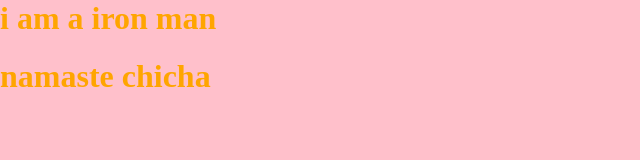
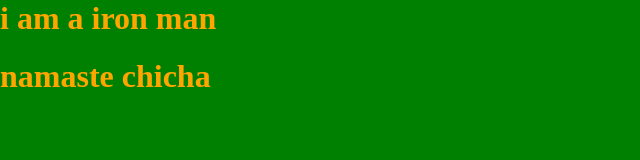
Before and after one commit to coderkarunakar/basic_htttp_server, a website: page index.html in a window 1280 px wide. Shown: the whole page, without its empty margins (0-640 px from the left). Drawn offline with Linux system fonts and the light colour scheme.

Commit message:
basic_http_server

```diff
--- a/index.html
+++ b/index.html
@@ -1,4 +1,4 @@
-<!-- //in this reading and serving a  html from a file  takes place..-->
+<!-- !-- //in this reading and serving a  html from a file  takes place.. -->
 
 <html>
     <head>
@@ -7,7 +7,7 @@
         <style>
             body{
                 margin:0px;
-                background-color: pink;
+                background-color: green;
             }
             h1{
                 color: orange;
```
Also changed, not shown: reading_and_serving _html_from a file.js (+8 -4 lines).
